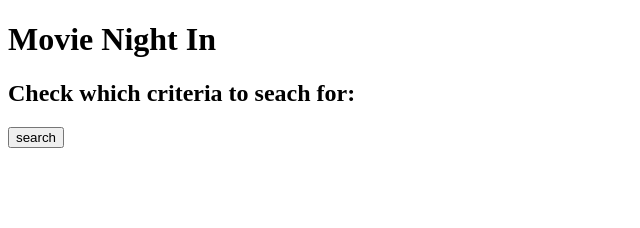
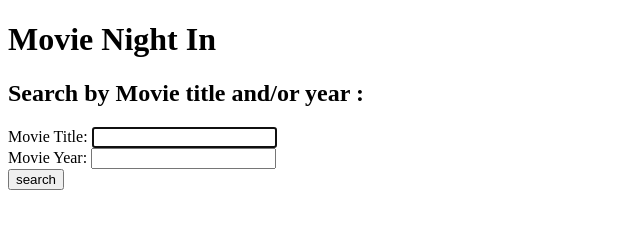
Before and after one commit to Carter-Schmitz/Movie-Night-In, a plain HTML site: page index.html in a window 1280 px wide. Shown: the whole page, without its empty margins (0-640 px from the left). Drawn offline with Linux system fonts and the light colour scheme.

Commit message:
this will add input fields for Movie year and Movie title

```diff
--- a/index.html
+++ b/index.html
@@ -13,15 +13,23 @@
       </header>
       <div >
         <container>
-           <h2>Check which criteria to seach for:</h2>
+           <h2>Search by Movie title and/or year :</h2>
+           <form id="title" class="card-body">
+             <label for="title">Movie Title:</label>
+             <input name="title" id="title" type="text" autofocus="true" />
+           </form>
+           <form id="year" class="card-body">
+            <label for="year">Movie Year:</label>
+            <input name="year" id="year" type="text" autofocus="true" />
+          </form>
 
         </container>
-        <button>search</button>
+        <button type = "submit" class="btn">search</button>
 
       </div>
 
 
-    <!-- <script src=".js"></script> -->
+    <script src="script.js"></script>
   </body>
 
   </html>
```
